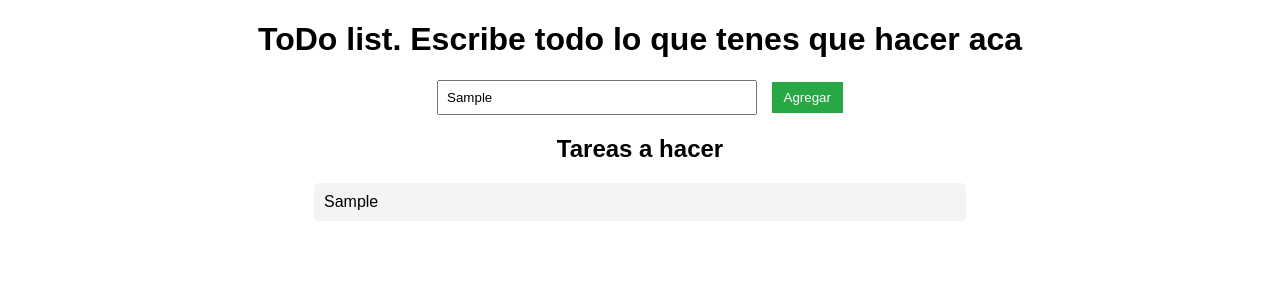
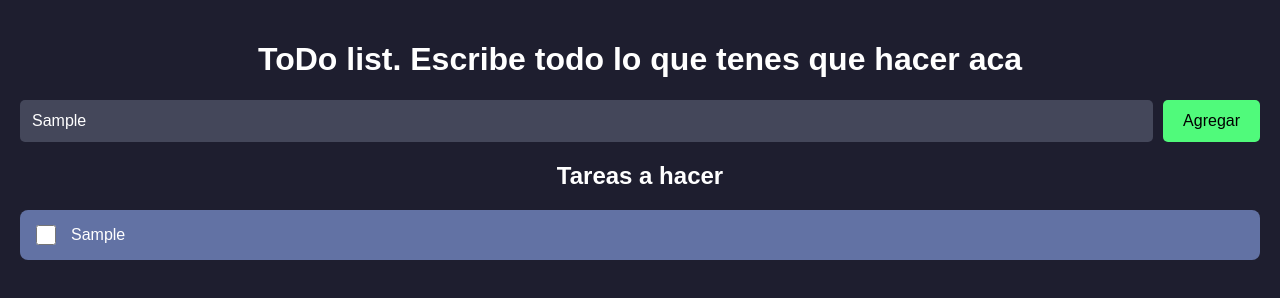
Before and after one commit to Markoss5/TP2---TODO-List, a plain HTML site: page index.html in a window 1280 px wide. Both pictures are taken after typing "Sample" into the empty fields and a click on the button "Agregar". Drawn offline with Linux system fonts and the light colour scheme.

Commit message:
tachado terminado

```diff
--- a/script.js
+++ b/script.js
@@ -1,7 +1,9 @@
 var tareas = [];
 
+var contadorID = 1;
+
 function getID(){
-    return 1;
+    return contadorID++;
 }
 
 function agregarTarea(){
@@ -26,58 +28,6 @@ function agregarTarea(){
     MostrarTareas();
 }
 
-function MostrarTareas(){
-    document.getElementById('listado').innerHTML = "<ul>";
-
-
-    tareas.map(item=>{
-        document.getElementById('listado').innerHTML += `
-            <li>
-                ${item.texto}
-            </li>`;
-    })
-
-    document.getElementById('listado').innerHTML += "</ul>";
-}
-
-
-/*var tareas = [];
-
-function getID() {
-    return tareas.length + 1; // Generar un ID único
-}
-
-function agregarTarea() {
-    let inputTarea = document.getElementById("tareaAagregar").value;
-    const texto = inputTarea.trim();
-
-    if (texto === "") {
-        alert("Por favor, ingresa una tarea.");
-        return;
-    }
-
-    const nuevaTarea = {
-        id: getID(),
-        texto: texto,
-        completado: false,
-        fechaCreacion: new Date().toLocaleString(), // Fecha y hora en formato legible
-        completadoEn: null
-    };
-
-    tareas.push(nuevaTarea);
-    document.getElementById("tareaAagregar").value = ""; // Limpiar el input
-    MostrarTareas();
-}
-
-function completarTarea(id) {
-    let tarea = tareas.find(t => t.id === id);
-    if (tarea) {
-        tarea.completado = !tarea.completado;
-        tarea.completadoEn = tarea.completado ? new Date().toLocaleString() : null;
-        MostrarTareas();
-    }
-}
-
 function MostrarTareas() {
     let listado = document.getElementById('listado');
     listado.innerHTML = "<ul>";
@@ -85,13 +35,19 @@ function MostrarTareas() {
     tareas.forEach(item => {
         listado.innerHTML += `
             <li class="${item.completado ? 'completado' : ''}">
-                <input type="checkbox" onclick="completarTarea(${item.id})" ${item.completado ? 'checked' : ''}>
+                <input type="checkbox" class="checkbox" ${item.completado ? 'checked' : ''} onclick="Tachar(${item.id})">
                 <span>${item.texto}</span>
-                <small>Creado: ${item.fechaCreacion}</small>
-                ${item.completadoEn ? `<small> | Completado: ${item.completadoEn}</small>` : ""}
             </li>`;
     });
 
-    listado.innerHTML += "</ul>";
+    document.getElementById('listado').innerHTML += "</ul>";
 }
-*/
+
+function Tachar(id) {
+    const tarea = tareas.find(item => item.id === id);
+    if (tarea) {
+        tarea.completado = !tarea.completado;
+        tarea.completadoEn = tarea.completado ? Date.now() : null;
+        MostrarTareas();
+    }
+}
--- a/styles.css
+++ b/styles.css
@@ -1,43 +1,104 @@
+/* Estilos generales */
 body {
-    font-family: Arial, sans-serif;
+    font-family: 'Poppins', sans-serif;
     text-align: center;
+    background: #1e1e2f;
+    color: white;
+    margin: 0;
+    padding: 20px;
 }
 
+/* Contenedor principal */
+.container {
+    max-width: 500px;
+    margin: auto;
+    background: #282a36;
+    padding: 20px;
+    border-radius: 10px;
+    box-shadow: 0 4px 10px rgba(0, 0, 0, 0.3);
+}
+
+/* Formulario */
 #todo-form {
+    display: flex;
+    justify-content: space-between;
+    gap: 10px;
     margin-bottom: 20px;
 }
 
 .input-item {
-    padding: 8px;
-    width: 300px;
-    margin-right: 10px;
+    flex: 1;
+    padding: 12px;
+    border: none;
+    border-radius: 5px;
+    font-size: 16px;
+    outline: none;
+    background: #44475a;
+    color: white;
 }
 
 #input-button {
-    padding: 8px 12px;
-    background-color: #28a745;
-    color: white;
+    padding: 12px 20px;
+    background: #50fa7b;
+    color: black;
     border: none;
+    border-radius: 5px;
     cursor: pointer;
+    font-size: 16px;
+    transition: 0.3s;
 }
 
+#input-button:hover {
+    background: #40d975;
+}
+
+/* Lista de tareas */
 #listado ul {
-    list-style-type: none;
+    list-style: none;
     padding: 0;
+    margin: 0;
 }
 
 #listado li {
-    background: #f4f4f4;
-    margin: 5px auto;
-    padding: 10px;
-    width: 50%;
-    border-radius: 5px;
+    background: #6272a4;
+    margin: 8px 0;
+    padding: 12px;
+    border-radius: 8px;
     display: flex;
     align-items: center;
-    justify-content: space-between;
+    gap: 12px;
+    cursor: pointer;
+    transition: background 0.3s, transform 0.2s;
+}
+
+#listado li:hover {
+    background: #7087c4;
+    transform: scale(1.02);
+}
+
+/* Alinear checkbox y texto */
+#listado li label {
+    display: flex;
+    align-items: center;
+    width: 100%;
+    gap: 10px;
+}
+
+/* Checkbox personalizado */
+#listado li input[type="checkbox"] {
+    width: 20px;
+    height: 20px;
+    cursor: pointer;
+    accent-color: #50fa7b;
+}
+
+/* Estilo para tareas completadas */
+#listado li.completado {
+    background: #44475a;
+    text-decoration: line-through;
+    color: #bdbdbd;
 }
 
 #listado li.completado span {
-    text-decoration: line-through;
-    color: gray;
+    opacity: 0.7;
 }
```
